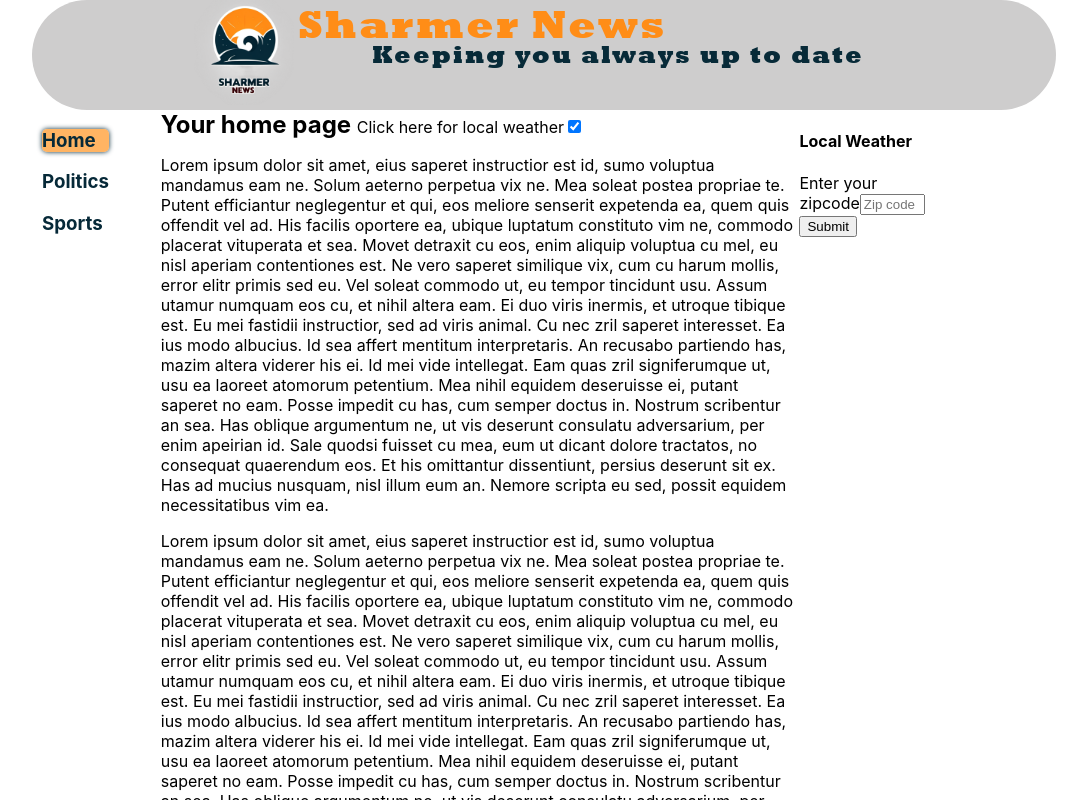
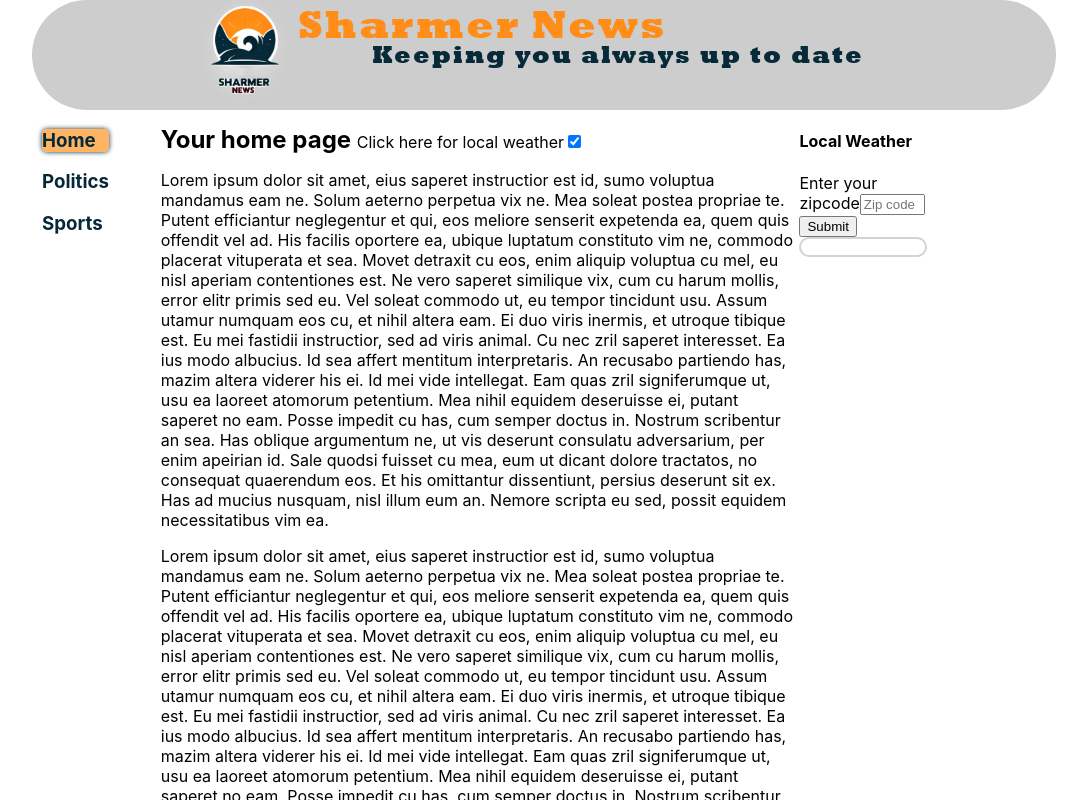
Before and after one commit to rsammer07/Sharmer-News, a React (Create React App) app: page /home in a window 1280 px wide. Both pictures are taken after a click on the checkbox "Click here for local weather". Shown: the top 800 px of the page, without its empty margins (96-1183 px from the left). Built offline with nearby package versions, Linux system fonts and the light colour scheme; the HTML template or start-up script is replaced by a standard one.

Commit message:
small style changes

```diff
--- a/src/Home.css
+++ b/src/Home.css
@@ -5,6 +5,7 @@
 
 #content {
     grid-column: span 2;
+    margin-top: 15px;
 }
 
 #weatherAside {
--- a/src/Home.js
+++ b/src/Home.js
@@ -30,6 +30,7 @@ function HomeDisplay(){
                         id="showWeather"
                         checked={isClicked}
                         onChange={handleToggle}
+                        value={isClicked}
                         ></input>
                     </form>
                 </div>
--- a/src/LocalWeather.css
+++ b/src/LocalWeather.css
@@ -1,3 +1,5 @@
-/* .localWeather {
-    display: none;
-} */
+#weatherDisplay {
+    border: 2px solid;
+    border-color: lightgrey;
+    border-radius: 20px;
+}
--- a/src/LocalWeather.js
+++ b/src/LocalWeather.js
@@ -16,10 +16,13 @@ function LocalWeather(){
     const handleSubmit = (e) => {
         e.preventDefault()
         setZip(zip)
+        let display = document.getElementById('weatherDisplay');
         if (zip.zipcode !== ""){
             getWeather(weatherUrl)
+            display.style.border = "2px solid"
         } else {
             setWeather("none")
+            display.style.border = "none"
         }
     }
 
@@ -44,7 +47,7 @@ function LocalWeather(){
                 <input type="text" placeholder="Zip code" id="zipcode" maxLength={5} size={5} onChange={handleChange}></input>
             </form>
             <button onClick={handleSubmit}>Submit</button>
-            <WeatherDisplay weather={weather} />
+            <div id="weatherDisplay"><WeatherDisplay weather={weather} /></div>
         </div>
     )
 }
--- a/src/WeatherDisplay.js
+++ b/src/WeatherDisplay.js
@@ -9,12 +9,10 @@ function WeatherDisplay({weather}){
     } else {
         return (
             <>
-                <ul>
-                    <li>Current weather in {weather.location.name}:</li>
-                    <li>{weather.current.condition.text}</li>
-                    <img src={weather.current.condition.icon}></img>
-                    <li>Feels like {weather.current.feelslike_f}</li>
-                </ul>
+                <p>Current weather in {weather.location.name}:</p>
+                <p>{weather.current.condition.text}</p>
+                <img src={weather.current.condition.icon}></img>
+                <p>Feels like {weather.current.feelslike_f}</p>
             </>
     )
     }
```
Lines whose indentation alone changed are shown as unchanged.
